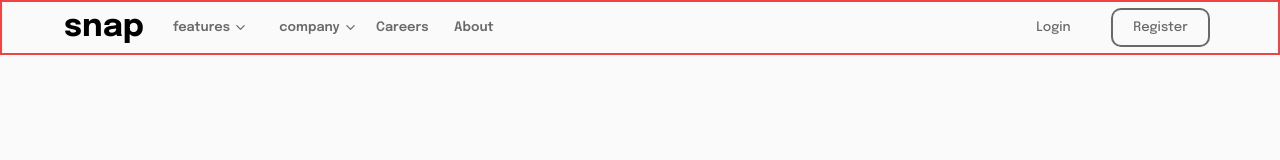
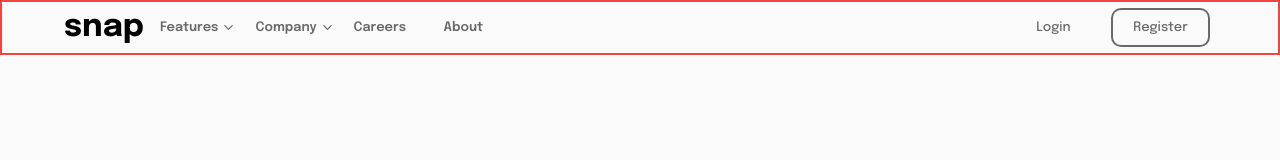
Before and after one commit to elangyudha280/frontenmentor_snap_landing_page, a Next.js app: page / in a window 1280 px wide. Shown: the top 160 px of the page. Built offline with nearby package versions, Linux system fonts and the light colour scheme.

Commit message:
fix dropdown

```diff
--- a/components/navbar/navbar.jsx
+++ b/components/navbar/navbar.jsx
@@ -1,3 +1,6 @@
+'use client'
+import React,{useState,useEffect} from "react";
+
 import Link from "next/link";
 import Image from "next/image";
 
@@ -17,14 +20,14 @@ function DropdownItem({detail}){
         <Menu as={'div'} className={`text-[12px] relative
             w-auto`}>
             {/* button dropdown */}
-            <MenuButton className={`font-semibold  relative  w-[100px] text-[13px] justify-center h-full flex items-center gap-1 text-custom-medium-gray transition-all duration-300 hover:text-custom-almost-black`}>
+            <MenuButton className={`font-semibold  relative capitalize  text-[13px] justify-center h-full flex items-center gap-1 text-custom-medium-gray transition-all duration-300 hover:text-custom-almost-black`}>
                 {detail?.title}
                 <IoIosArrowDown className=""/>
             </MenuButton>
 
             {/* dropdown items */}
             <MenuItems
-            as="div" className={`absolute left-0 w-[200pxx] p-4 mt-3 flex flex-col gap-2 bg-white shadow-md rounded-md  `}>
+            as="div" className={`absolute left-0 w-[150px] capitalize p-4 mt-3 flex flex-col gap-2 bg-white shadow-md rounded-md  `}>
                 {
                     detail?.dropdown?.map((el,index)=>{
                         return (
@@ -47,7 +50,6 @@ function DropdownItem({detail}){
 }
 
 export function Navbar(){
-
     const navigasi = [
         {
             id:1,
@@ -115,7 +117,7 @@ export function Navbar(){
                 <section className="nav_bg_dark relative flex-1 h-full ">
                     <div className="_nav_items_container relative w-full h-full flex gap-1">
                         {/* nav items */}
-                        <section className="flex-1 w-full h-full flex gap-2  relative ">
+                        <section className="flex-1 w-full h-full flex gap-5  relative ">
                             {/* mapping nav items */}
                             {
                                 navigasi?.map((el,index)=>{
```
